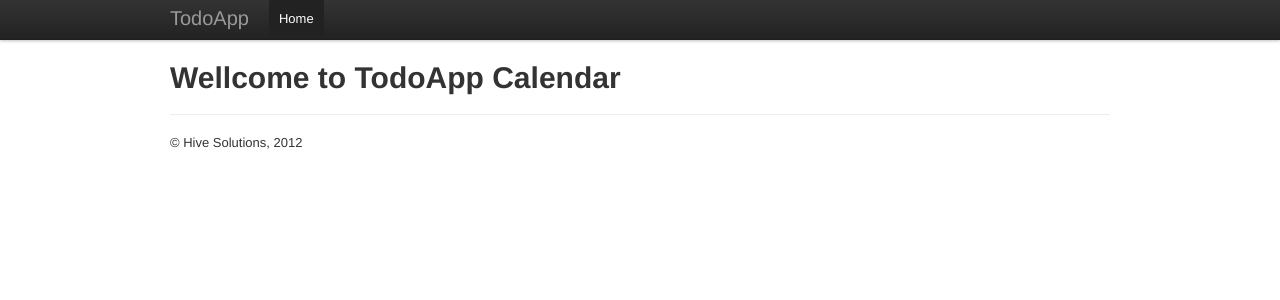
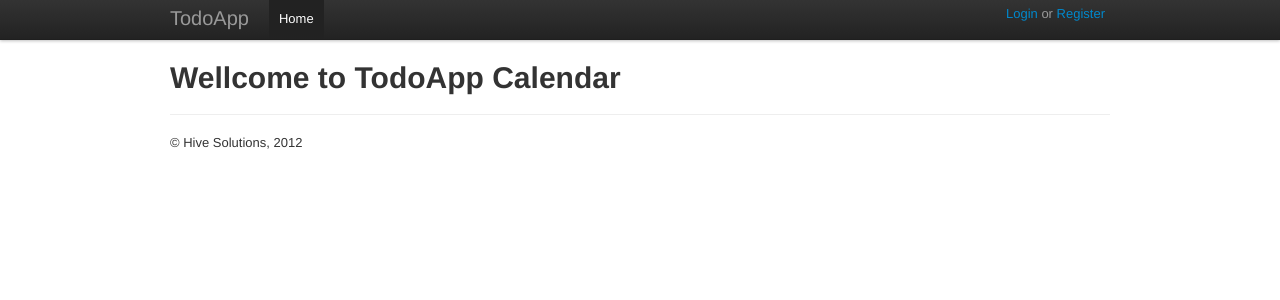
Before and after one commit to hivesolutions/calendar-project, a Django app: template cal/templates/index.html in a window 1280 px wide. Shown: the top 300 px of the page. Run offline with Django 3.2, Linux system fonts and the light colour scheme; the template is opened without the code that fills it, so the values that code supplies are empty; some libraries are stand-ins or nearby versions.

Commit message:
add link register links, update requirements

```diff
--- a/requirements.txt
+++ b/requirements.txt
@@ -1,4 +1,5 @@
 Django==1.3
+distribute==0.6.24
 django-mongodb-engine==0.4.0
 django-piston==0.2.3
 django-registration==0.8
--- a/templates/base.html
+++ b/templates/base.html
@@ -35,8 +35,8 @@
             <span class="icon-bar"></span>
           </a>
           <a class="brand" href="#">TodoApp</a>
+          <div class="btn-group pull-right">
             {% if user.is_authenticated %}
-          <div class="btn-group pull-right">
               <a class="btn dropdown-toggle" data-toggle="dropdown" href="#">
                 <i class="icon-user"></i> {{ user.username }}
                 <span class="caret"></span>
@@ -46,8 +46,11 @@
                 <li class="divider"></li>
                 <li><a href="{% url logout %}">Sign Out</a></li>
               </ul>
+            {% else %}
+              <p><a href="{% url auth_login %}">Login</a> or <a href="{% url registration_register %}">Register</a></p>
+            {% endif %}
           </div>
-          {% endif %}
+
           <div class="nav-collapse">
             <ul class="nav">
               <li class="active"><a href="{% url index %}">Home</a></li>
```
Lines whose indentation alone changed are shown as unchanged.
